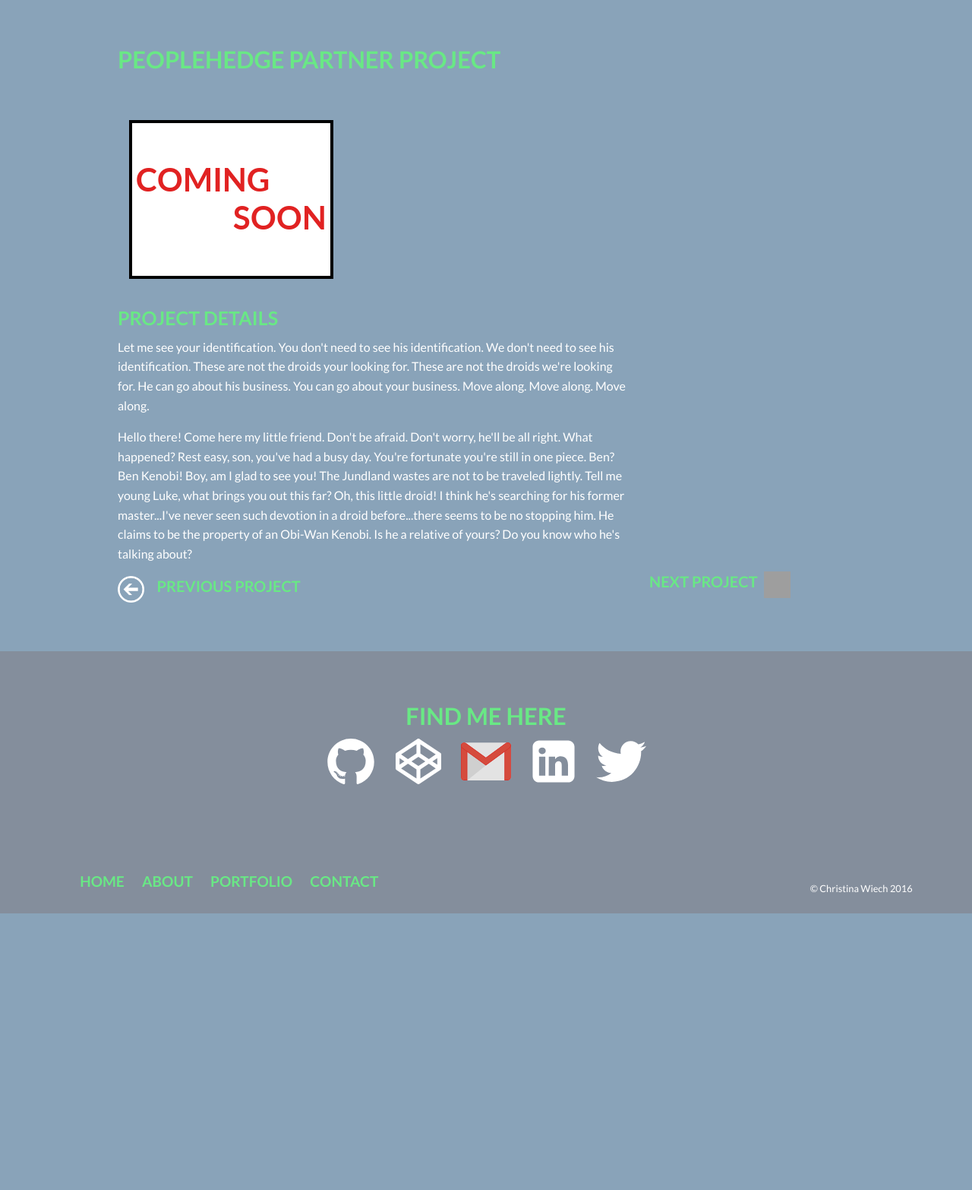
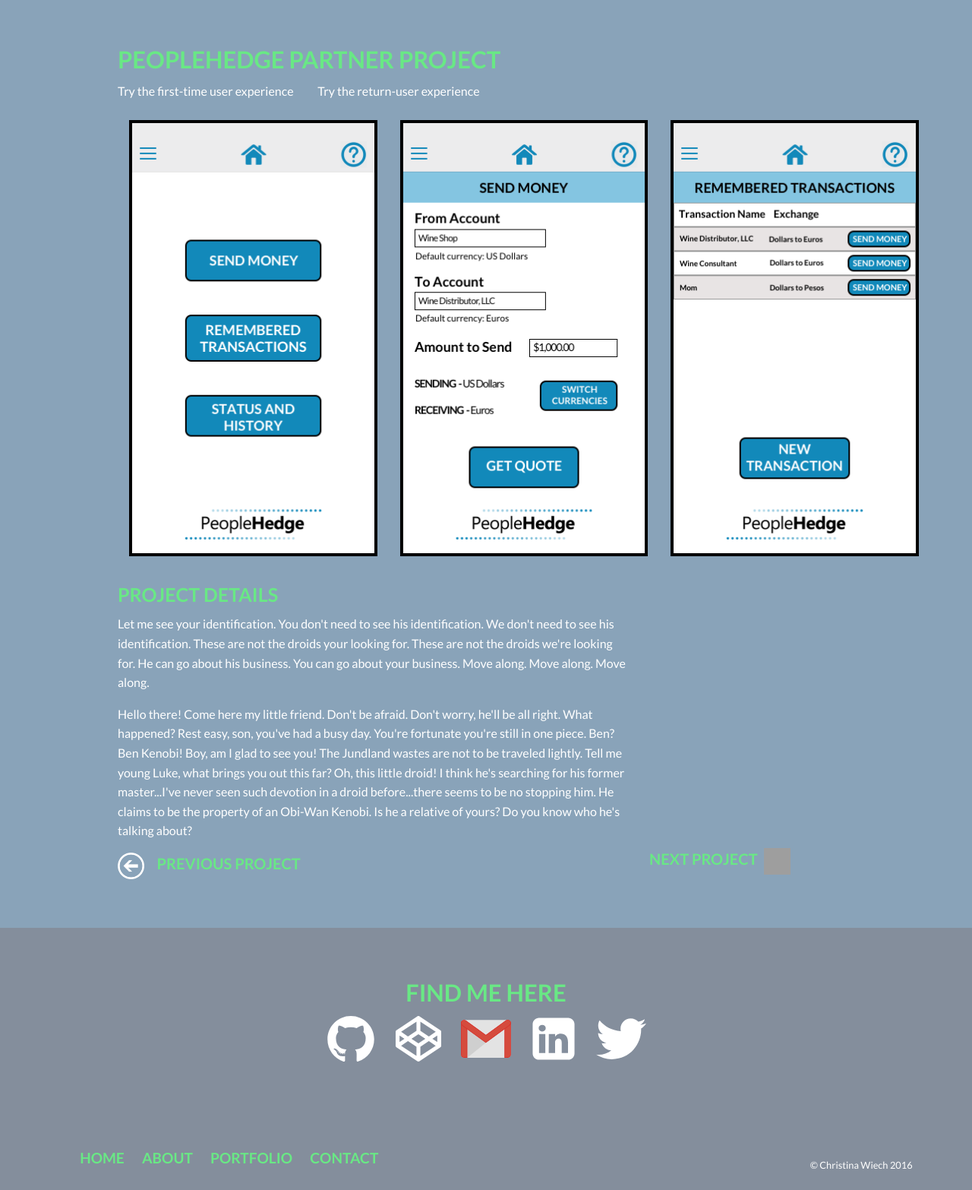
Before and after one commit to CWiech05/CWiech05.github.io, a PHP site: page /portfolio-peoplehedge/index.html in a window 1280 px wide. Shown: the part 80-1646 px from the top of the page at 76% size. Before the commit the page ends 1282 px from the top, so only its background shows below. Run offline with PHP 8.4, Linux system fonts and the light colour scheme; grey boxes are pictures that could not be loaded.

Commit message:
added images to peoplehedge page

```diff
--- a/css/app.css
+++ b/css/app.css
@@ -230,6 +230,9 @@ nav {
 #js-next {
   margin-top: 15%; }
 
+#portfolio-header a {
+  padding-right: 5%; }
+
 @media (max-width: 950px) {
   #portfolio img {
     height: 150px;
--- a/portfolio-peoplehedge/index.html
+++ b/portfolio-peoplehedge/index.html
@@ -47,9 +47,9 @@
         <header id="portfolio-header">
           <h3>PeopleHedge Partner Project</h3>
 
-          <!-- Coming soon
-            <a href="#" target="_blank">See the web form code on GitLab</a>
-          -->
+            <a href="https://invis.io/HJ6ZHPMC6#/148524005_Ph-Mobile-Loading-Page" target="_blank">Try the first-time user experience</a>
+
+            <a href="https://invis.io/PR6ZHPW79#/148540450_Ph-Mobile-Loading-Page" target="_blank">Try the return-user experience</a>
         </header>
       </div>
     </div>
@@ -59,18 +59,16 @@
         <div class="small-11 small-offset-1 column">
           <section id="portfolio-page-images">
             <div class="small-4 column">
-              <img src="../images/coming-soon.png" alt="Coming Soon image">
-            </div>
-
-            <!-- Coming soon
-            <div class="small-4 column">
-              <img src="http://placehold.it/280x280" alt="">
+              <img src="../images/ph-mobile-main.png" alt="Screenshot of mobile app for foreign exchange">
             </div>
 
             <div class="small-4 column">
-              <img src="http://placehold.it/280x280" alt="">
+              <img src="../images/ph-mobile-send.png" alt="Screenshot of mobile app for foreign exchange">
             </div>
-            -->
+
+            <div class="small-4 column">
+              <img src="../images/ph-mobile-remember.png" alt="Screenshot of mobile app for foreign exchange">
+            </div>
           </section>
         </div>
       </div>
--- /dev/null
+++ b/sass/_peoplehedge.scss
@@ -0,0 +1,6 @@
+// Styles for PeopleHedge project page
+#portfolio-header {
+	a {
+		padding-right: 5%;
+	}
+}
--- a/sass/app.scss
+++ b/sass/app.scss
@@ -7,4 +7,5 @@
 @import "_launchhack";
 @import "_rey";
 @import "_jsprojects";
+@import "_peoplehedge";
 @import "_mediaqueries";
```
Also changed, not shown: images/ph-mobile-main.png (added), images/ph-mobile-remember.png (added), images/ph-mobile-send.png (added), 1 other file.
